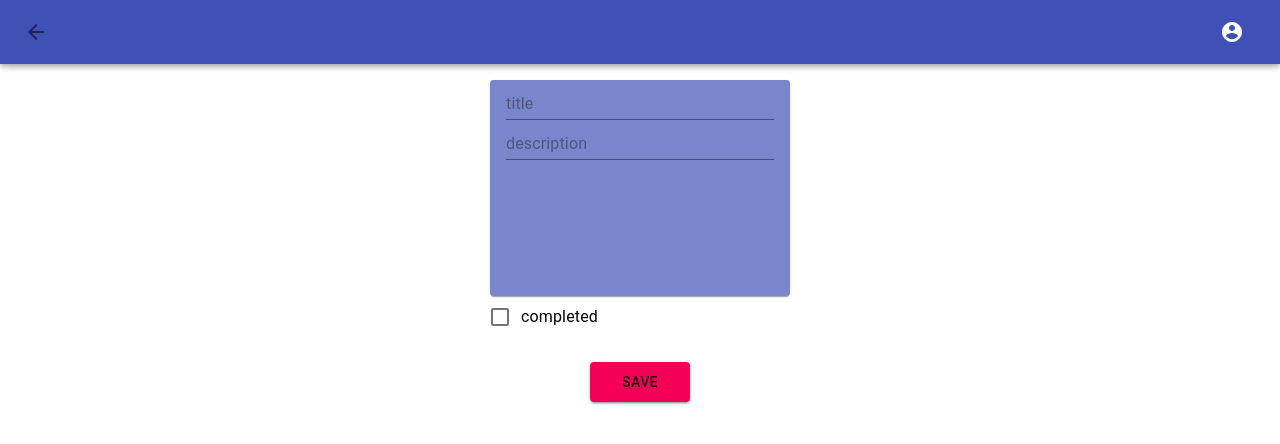
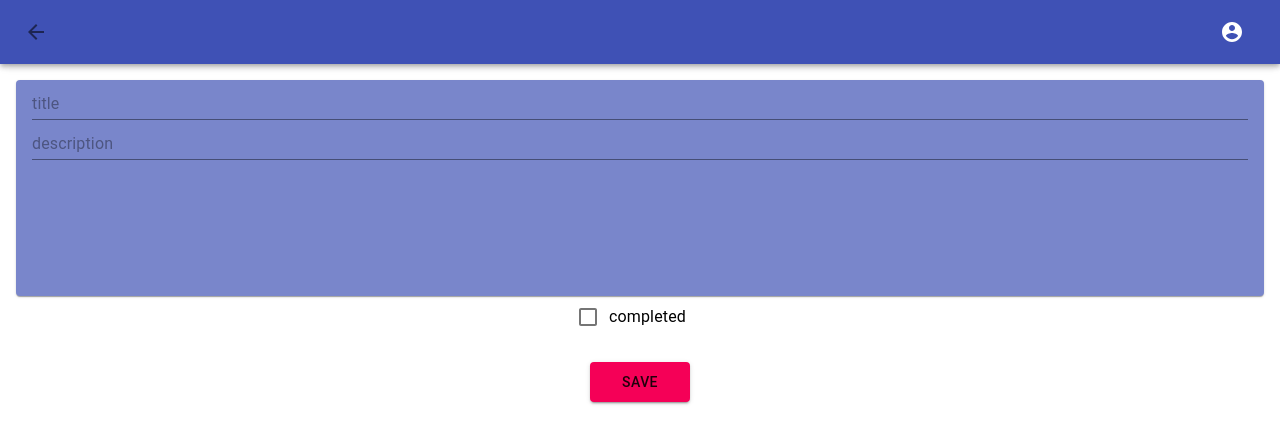
Before and after one commit to pdhaila97/stoic-notes-ui, a React (Create React App) app: page /note in a window 1280 px wide. Shown: the top 444 px of the page. Built offline with nearby package versions, Linux system fonts and the light colour scheme; sample sign-in values are in the browser's storage.

Commit message:
enhancing UI using loader

```diff
--- a/src/components/DashboardPage/index.tsx
+++ b/src/components/DashboardPage/index.tsx
@@ -4,6 +4,7 @@ import { getAllNotes } from '../../services/httpService';
 import NotesList from '../Notes/NotesList';
 import styled from 'styled-components';
 import Header from '../Header';
+import Loader from '../Loader';
 
 
 const StyledButton = styled(Button)`
@@ -17,11 +18,14 @@ function DashboardPage (props: any) {
     const [notes, setNotes] = useState([]);
     const [sortSelected, setSortSelected] = useState({});
     const [showArchive, setShowArchive] = useState(false);
-    const [showArchiveOpt, setShowArchiveOpt] = useState({disabled: false, text: "Show Archived"})
+    const [showArchiveOpt, setShowArchiveOpt] = useState({disabled: false, text: "Show Archived"});
+    const [isLoading, setIsLoading] = useState(false);
     useEffect(() => {
+        setIsLoading(true);
         getAllNotes(sortSelected, showArchive).then(
             (response) => {
                 setNotes(response.data);
+                setIsLoading(false);
             }
         )
     }, [sortSelected, showArchive]);
@@ -41,12 +45,13 @@ function DashboardPage (props: any) {
 
     return (
         <>
-        <Header onSortSelect={onSortSelect} onChangeArchive={onChangeArchive} showArchiveOpt={showArchiveOpt}/>
+        <Header hideBackArrow={true} onSortSelect={onSortSelect} onChangeArchive={onChangeArchive} showArchiveOpt={showArchiveOpt}/>
         <Box height="inherit" width="inherit" display="flex" flexDirection="column" alignItems="center">
-            <Box width="inherit" display="flex" flexDirection="column" pt={2}>
+            <StyledButton variant="contained" onClick={addNewNote}>Add new</StyledButton>
+            {!isLoading && <Box width="inherit" display="flex" flexDirection="column" pb={2}>
                 <NotesList notes={notes} history={props.history}/>
-            </Box>
-            <StyledButton variant="contained" onClick={addNewNote}>Add new</StyledButton>
+            </Box>}
+            {isLoading && <Loader />}
         </Box>
         </>
     )
--- a/src/components/Header/index.tsx
+++ b/src/components/Header/index.tsx
@@ -41,8 +41,10 @@ function Header (props: any) {
     return (
         <AppBar position="sticky">
             <Toolbar>
-                <StyledIconButton edge="start" onClick={goBack}><ArrowBackIcon /></StyledIconButton>
                 <Box>
+                    {!props.hideBackArrow && <StyledIconButton edge="start" onClick={goBack}><ArrowBackIcon /></StyledIconButton>}
+                </Box>
+                <Box display="flex" justifyContent="flex-end" width={1}>
                 <IconButton
                     aria-label="account of current user"
                     aria-controls="menu-appbar"
--- a/src/components/LandingPage/index.tsx
+++ b/src/components/LandingPage/index.tsx
@@ -12,14 +12,14 @@ width: 100px;
 height: 100px;
 `;
 
+const StyledButton = styled(Button)`
+    background-color: ${(props: any) => props.theme.palette.secondary.main};
+    width: 100px;
+    height: 40px;
+    margin: 8px;
+`;
+
 function LandingPage (props: any) {
-
-    const StyledButton = styled(Button)`
-        background-color: ${(props: any) => props.theme.palette.secondary.main};
-        width: 100px;
-        height: 40px;
-        margin: 8px;
-    `;
 
     const redirectToLogin = () => {
         props.history.push("/login");
--- /dev/null
+++ b/src/components/Loader.tsx
@@ -0,0 +1,22 @@
+import React from 'react';
+import { Box } from '@material-ui/core';
+import styled from 'styled-components';
+
+
+const LoadingGIF = styled.img`
+    height: auto;
+    width: 100px;
+`;
+
+const StyledBox = styled(Box)`
+top: calc((100% - 100px)/2);;
+position: absolute;
+left: calc((100vw - 100px)/2);
+`;
+export default () => {
+    return (
+        <StyledBox>
+            <LoadingGIF src={require('../assets/loaderGif.gif')} />
+        </StyledBox>
+    );
+}
--- a/src/components/Notes/EditableNote.tsx
+++ b/src/components/Notes/EditableNote.tsx
@@ -4,11 +4,20 @@ import styled from "styled-components";
 import { updateNoteById, createNewNote, deleteNoteById } from "../../services/httpService";
 import Header from "../Header";
 import { timestampToDate } from "../../services/utilsService";
+import Loader from "../Loader";
 
 const StyledCard = styled(Card)`
 padding: 8px 16px;
+margin: 0px 16px;
 background: ${(props: any) => props.theme.palette.primary.light};
 min-height: 200px;
+`;
+
+const StyledButton = styled(Button)`
+    background-color: ${(props: any) => props.theme.palette.secondary.main};
+    width: 100px;
+    height: 40px;
+    margin: 8px;
 `;
 
 function EditableNote (props: any) {
@@ -18,13 +27,7 @@ function EditableNote (props: any) {
     const [title, setTitle] = useState({value: note.title, error: false});
     const [description, setDescription] = useState({value: note.description, error: false});
     const [isNoteCompleted, setIsNoteCompleted] = useState(note.meta? note.meta.isCompleted : false);
-
-    const StyledButton = styled(Button)`
-        background-color: ${(props: any) => props.theme.palette.secondary.main};
-        width: 100px;
-        height: 40px;
-        margin: 8px;
-    `;
+    const [isLoading, setIsLoading] = useState(false);
 
     const handleSave = () => {
         if(!title.value || title.value.trim() === '') {
@@ -35,20 +38,25 @@ function EditableNote (props: any) {
             setDescription({...description, error: true});
             return;
         }
+        setIsLoading(true);
         if (note._id) {
             updateNoteById(note._id, {title: title.value, description: description.value, meta: {isCompleted: isNoteCompleted}}).then((response) => {
+                setIsLoading(false);
                 props.history.push("/");
             });
         } else {
             createNewNote({title: title.value, description: description.value, meta: {isCompleted: isNoteCompleted}}).then((response) => {
+                setIsLoading(false);
                 props.history.push("/");
             });
         }
     };
 
     const handleDelete = () => {
+        setIsLoading(true);
         if(note._id) {
             deleteNoteById(note._id).then(() => {
+                setIsLoading(false);
                 props.history.push("/");
             })
         }
@@ -57,8 +65,8 @@ function EditableNote (props: any) {
     return (
         <>
         <Header />
-        <Box width="inherit" height="inherit" display="flex" flexDirection="column" alignItems="center">
-            <Box width="300px" py={2}>
+        {!isLoading && <Box width="inherit" height="inherit" display="flex" flexDirection="column" alignItems="center">
+            <Box width={1} py={2}>
                 <StyledCard>
                     <Box pb={1}>
                         <TextField
@@ -81,6 +89,7 @@ function EditableNote (props: any) {
                         />
                     </Box>
                 </StyledCard>
+                <Box display="flex" justifyContent="center">
                 <FormControlLabel
                     control={
                     <Checkbox
@@ -92,13 +101,15 @@ function EditableNote (props: any) {
                     }
                     label="completed"
                 />
+                </Box>
             </Box>
             {!props.isNew && <Typography variant="caption">Last updated on: {timestampToDate(note.updatedAt)}</Typography>}
             <Box display="flex" justifyContent="center">
                 <StyledButton variant="contained" onClick={handleSave}>Save</StyledButton>
                 {!props.isNew && <StyledButton variant="contained" onClick={handleDelete}>Delete</StyledButton>}
             </Box>
-        </Box>
+        </Box>}
+        {isLoading && <Loader />}
         </>
     )
 }
--- a/src/components/Notes/NoteListItem.tsx
+++ b/src/components/Notes/NoteListItem.tsx
@@ -5,13 +5,14 @@ import styled from 'styled-components';
 const StyledFormControlLabel = styled(FormControlLabel)`
 `;
 
+const StyledCard = styled(Card)`
+padding: 8px 16px;
+margin: 0px 16px;
+background: ${(props: any) => props.theme.palette.primary.light}
+`;
+
 function NoteListItem (props: any) {
     const {note} = props;
-    const StyledCard = styled(Card)`
-        padding: 8px 16px;
-        margin: 0px 16px;
-        background: ${(props: any) => props.theme.palette.primary.light}
-    `;
     const [checkState, setCheckState]: any = useState({
             isArchived: note.meta.isArchived,
             isCompleted: note.meta.isCompleted
```
Also changed, not shown: src/assets/loaderGif.gif (added).
